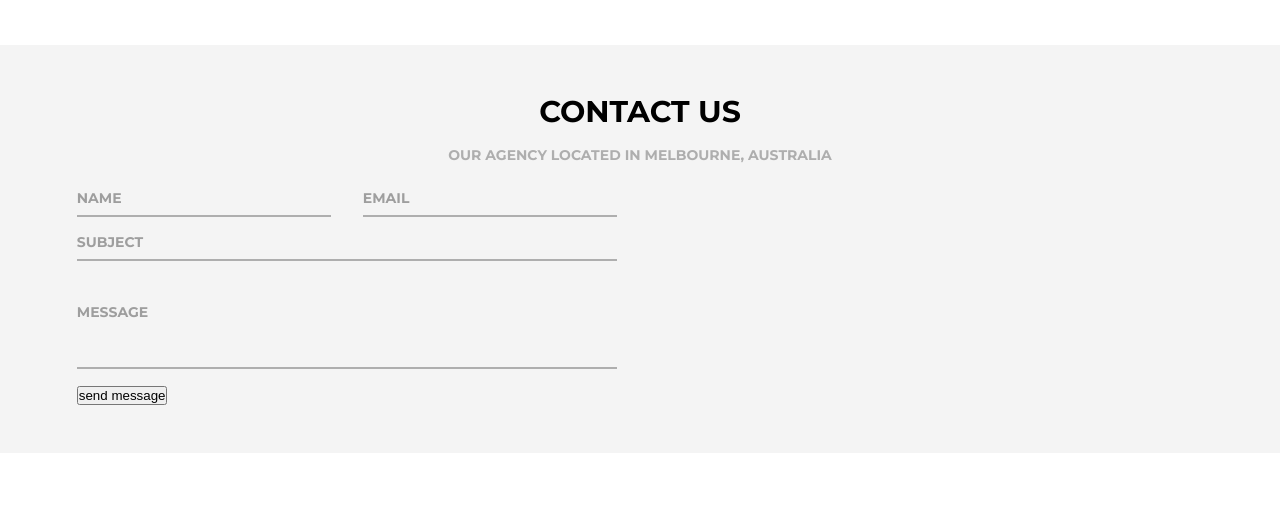
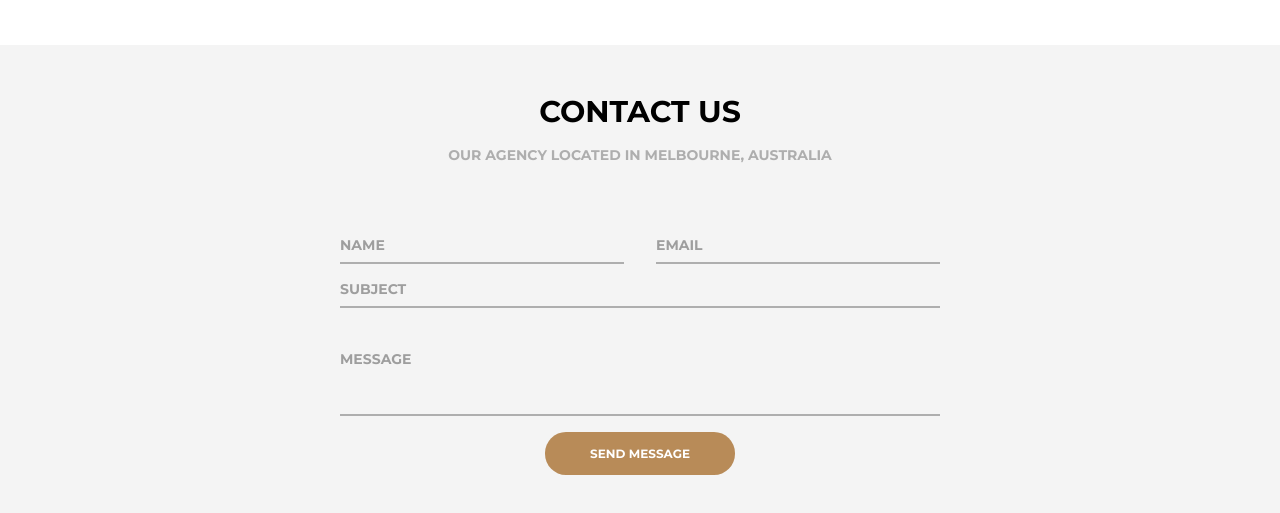
Before and after one commit to kubkil/SM-12-8, a website: page index.html in a window 1280 px wide. Shown: the part 5565-6078 px from the top of the page. Before the commit the page ends 6018 px from the top, so only its background shows below. Drawn offline with nearby package versions, Linux system fonts and the light colour scheme; files that its build step writes are made by us from their sources.

Commit message:
center form

```diff
--- a/scss/_contact.scss
+++ b/scss/_contact.scss
@@ -1,6 +1,9 @@
 .contact {
   @include section-paddings;
   background-color: $color-less-white-background;
+  display: flex;
+  flex-direction: column;
+  align-items: center;
 }
 
 .contact__heading {
@@ -14,9 +17,9 @@
 .contact__form {
   display: inline-flex;
   flex-direction: column;
-  max-width: 540px;
+  max-width: 600px;
   width: 100%;
-  margin: 0 auto;
+  margin-top: 3rem;
 }
 
 .contact__fieldset-name-email {
@@ -76,3 +79,11 @@
     line-height: 500%;
   }
 }
+
+.contact__btn-wrapper {
+  text-align: center;
+}
+
+.contact__btn {
+  @include main-btn;
+}
```
